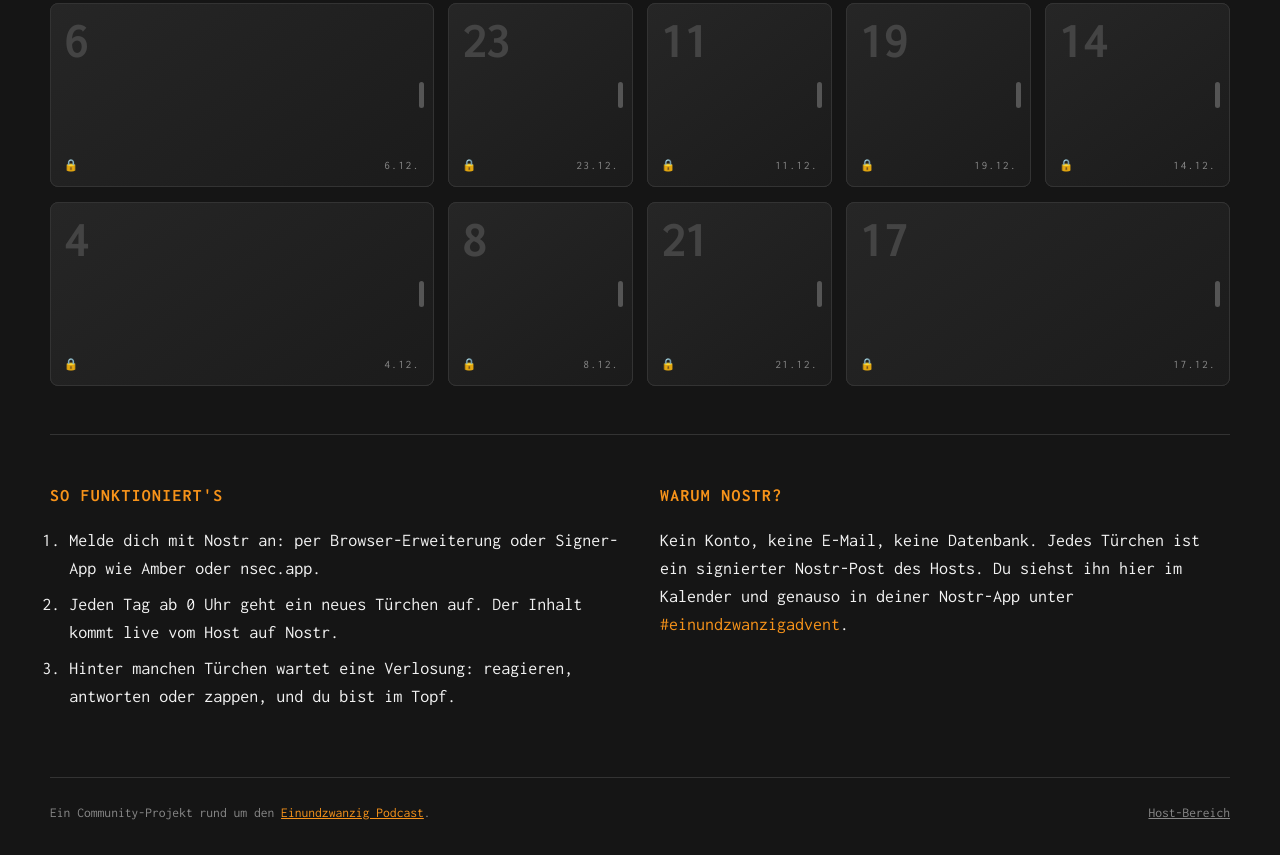
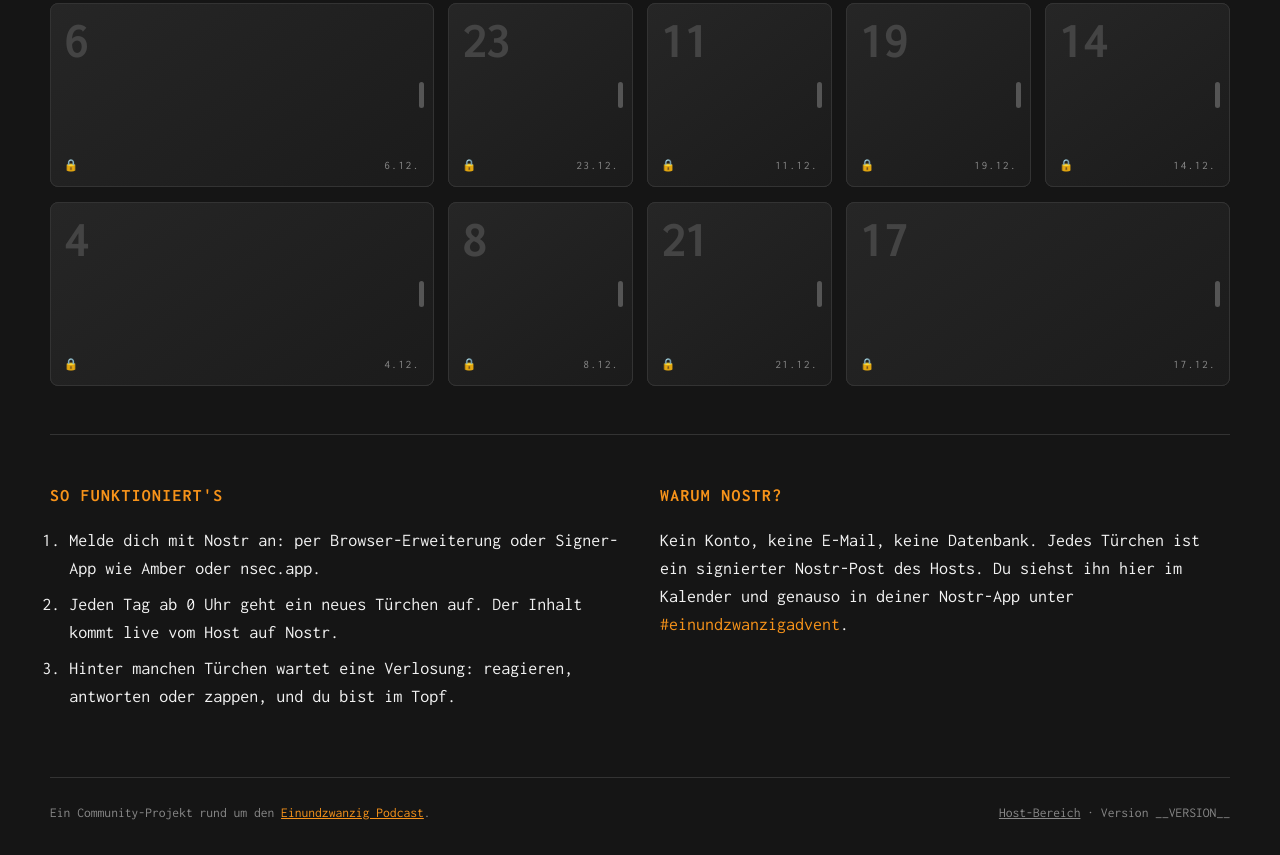
Before and after one commit to louisthecat86/Adventskalender, a plain HTML site: page index.html in a window 1280 px wide. Shown: the part 1277-2132 px from the top of the page. Drawn offline with Linux system fonts and the light colour scheme.

Commit message:
Sichtbare Versionsangabe im Fuß und im Login-Fenster
Co-Authored-By: Claude Opus 5.5 <noreply@anthropic.com>
Claude-Session: https://claude.ai/code/session_015CKMBPTivsFsqL8FwpJKCW

```diff
--- a/index.html
+++ b/index.html
@@ -50,7 +50,7 @@
 
   <footer class="fuss wrap">
     <span>Ein Community-Projekt rund um den <a id="podcast-link" href="#" target="_blank" rel="noopener">Einundzwanzig Podcast</a>.</span>
-    <a href="admin.html" class="leise">Host-Bereich</a>
+    <span><a href="admin.html" class="leise">Host-Bereich</a> · <span class="leise">Version __VERSION__</span></span>
   </footer>
 
 
--- a/js/login.js
+++ b/js/login.js
@@ -32,6 +32,7 @@ const MARKUP = `
     <button type="button" class="knopf" id="login-bunker">Verbinden</button>
   </div>
   <p id="login-fehler" class="fehler" hidden></p>
+  <p class="leise" style="font-size:.7rem;text-align:right;margin:0">Version __VERSION__</p>
 </dialog>`
 
 /**
```
Also changed, not shown: .github/workflows/pages.yml.
